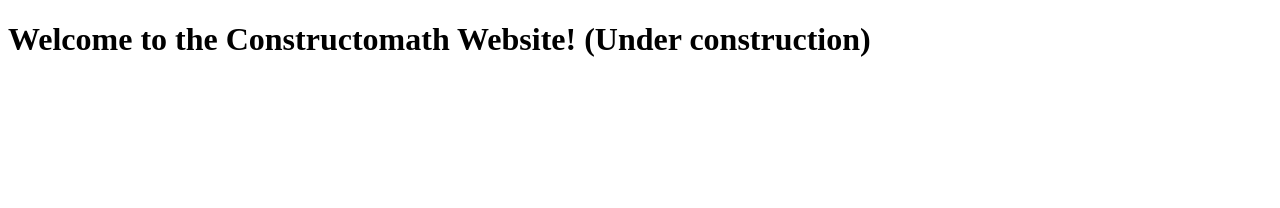
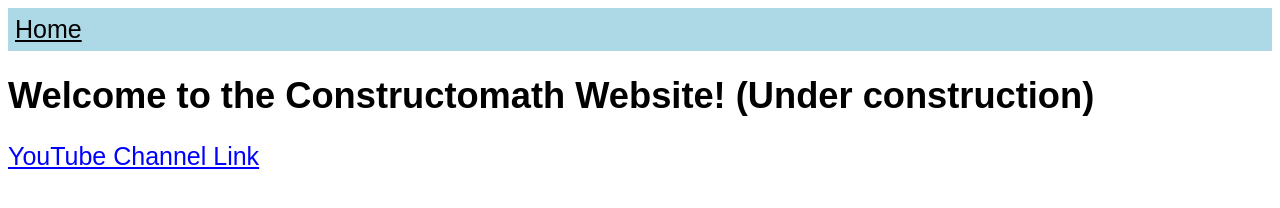
Before and after one commit to David373289/constructomath, a plain HTML site: page index.html in a window 1280 px wide. Drawn offline with Linux system fonts and the light colour scheme.

Commit message:
Added more content

```diff
--- a/index.html
+++ b/index.html
@@ -4,8 +4,14 @@
         <meta charset="utf-8">
         <meta name="viewport" content="width=device-width, initial-scale=1">
         <title>Constructomath</title>
+        <link rel="stylesheet" type="text/css" href="styles/styles.css">
+        <link rel="icon" href="images/icon.png">
     </head>
     <body>
-        <h1>Welcome to the Constructomath Website! (Under construction)</h1>
+        <nav>
+            <div option selected><a href="index.html" is-button-link>Home</a></div>
+        </nav>
+        <h1 bold>Welcome to the Constructomath Website! (Under construction)</h1>
+        <a target="_blank" is-normal-link href="https://www.youtube.com/@constructomath1">YouTube Channel Link</a>
     </body>
 </html>
--- /dev/null
+++ b/styles/styles.css
@@ -0,0 +1,38 @@
+*{
+    font: 25px sans-serif;
+}
+
+h1{
+    font-size: 1.45em;
+}
+
+[bold]{
+    font-weight: bold;
+}
+
+[is-normal-link]{
+    color: blue;
+}
+
+[is-button-link]{
+    text-decoration: none;
+    color: black;
+    cursor: pointer;
+}
+
+nav {
+    background-color: lightblue;
+}
+
+nav [option]{
+    padding: 7px;
+    display: inline-block;
+}
+
+nav a{
+    cursor: pointer;
+}
+
+[selected]{
+    text-decoration: underline;
+}
```
Also changed, not shown: images/icon.png (added).
